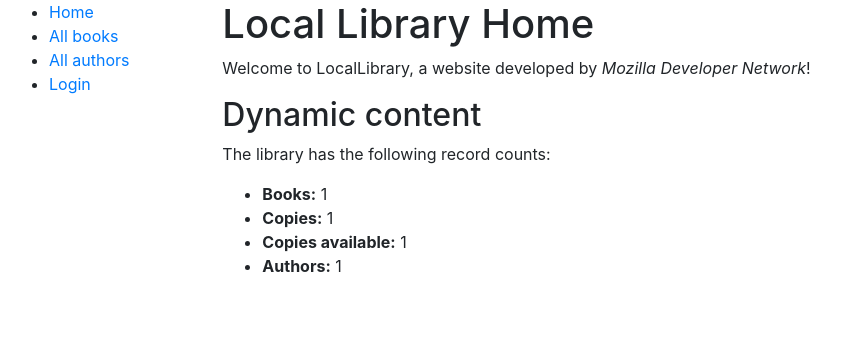
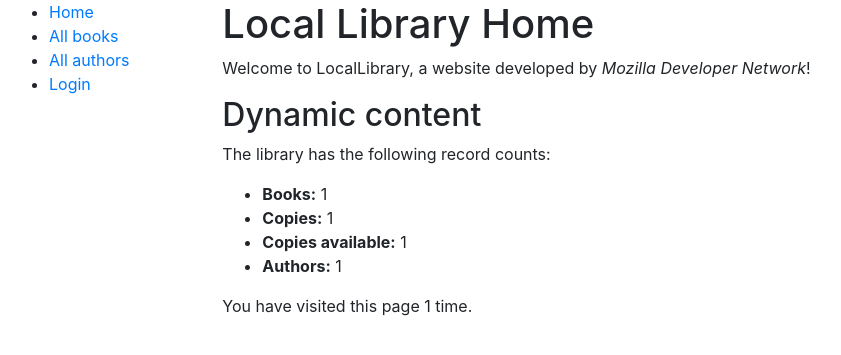
Before and after one commit to DeepshikhaTiwari/Library_Management_System, a Django app: template catalog/templates/index.html in a window 1280 px wide. Shown: the top 355 px of the page, without its empty margins (6-847 px from the left). Run offline with Django 3.2, Linux system fonts and the light colour scheme; the template is opened without the code that fills it: most values are stand-ins (such as "Sample title", 1, 10 or a date in 2020).

Commit message:
Add num_visits to display the context variable

```diff
--- a/catalog/templates/index.html
+++ b/catalog/templates/index.html
@@ -11,4 +11,6 @@
     <li><strong>Copies available:</strong> {{ num_instances_available }}</li>
     <li><strong>Authors:</strong> {{ num_authors }}</li>
   </ul>
+    <p>You have visited this page {{ num_visits }} time{% if num_visits > 1 %}s{% endif %}.</p>
+
 {% endblock %}
```
